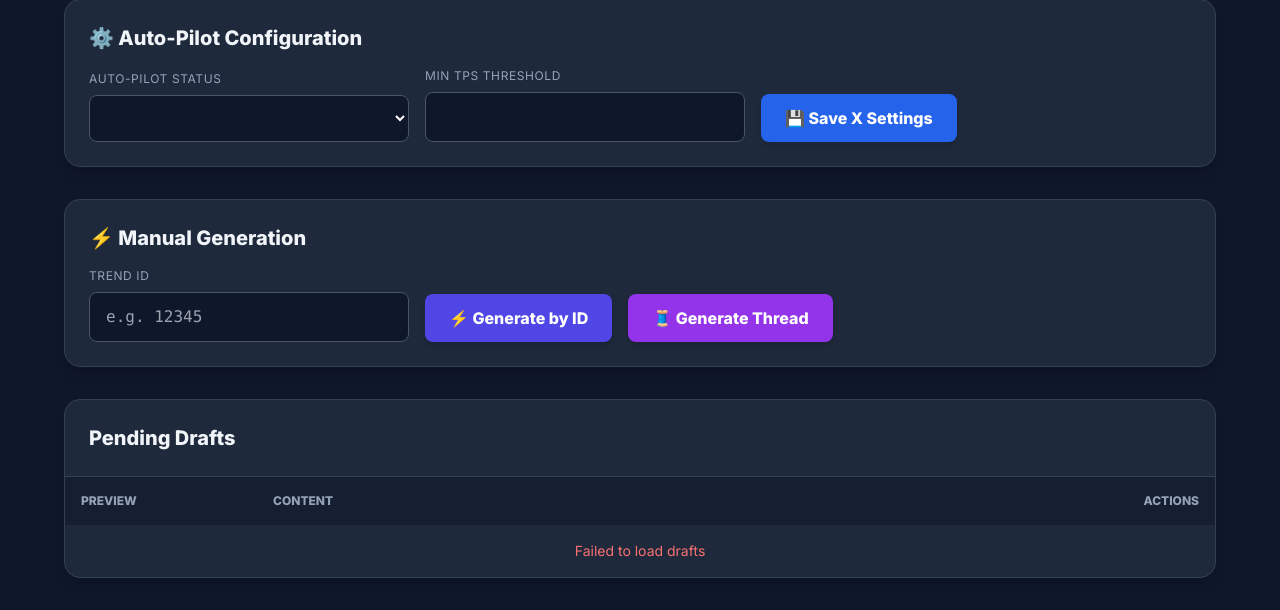
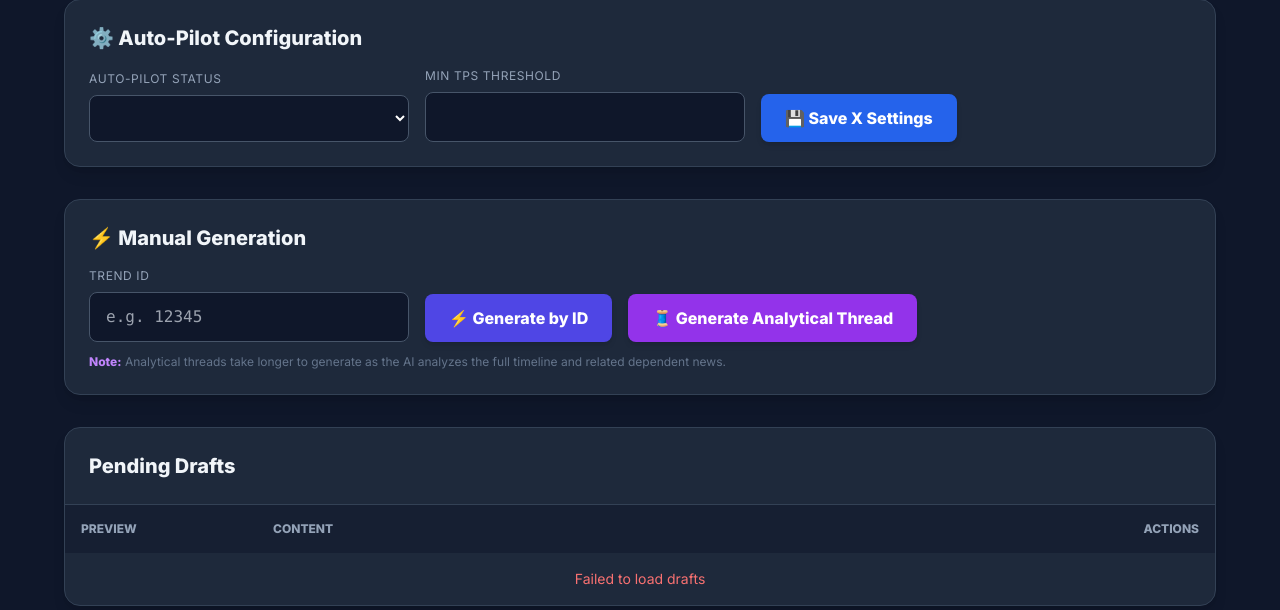
Before and after one commit to pdrm55/turkey-trend-watcher, a Flask app: template app/templates/x_studio.html in a window 1280 px wide. Shown: the part 109-719 px from the top of the page. Run offline with Flask 3, Linux system fonts and the light colour scheme; the template is opened without the code that fills it: most values are stand-ins (such as "Sample title", 1, 10 or a date in 2020); some libraries are stand-ins or nearby versions.

Commit message:
feat: enhance analytical thread generation UI and display
Co-authored-by: aider (gemini/gemini-3.1-pro-preview) <aider@aider.chat>

```diff
--- a/app/templates/x_studio.html
+++ b/app/templates/x_studio.html
@@ -50,6 +50,7 @@
             <h2 class="text-xl font-bold mb-4 flex items-center gap-2">
                 ⚡ Manual Generation
             </h2>
+            <div class="flex flex-col gap-2">
                 <div class="flex items-end gap-4">
                     <div class="flex-1 max-w-xs">
                         <label class="block text-xs text-slate-400 uppercase tracking-wider mb-2">Trend ID</label>
@@ -60,8 +61,12 @@
                         ⚡ Generate by ID
                     </button>
                     <button onclick="generateThreadById()" id="btnGenerateThread" class="bg-purple-600 hover:bg-purple-500 text-white font-bold px-6 py-3 rounded-lg transition-colors shadow-md">
-                    🧵 Generate Thread
+                        🧵 Generate Analytical Thread
                     </button>
+                </div>
+                <p class="text-xs text-slate-500 mt-1">
+                    <span class="font-bold text-purple-400">Note:</span> Analytical threads take longer to generate as the AI analyzes the full timeline and related dependent news.
+                </p>
             </div>
         </section>
 
@@ -189,7 +194,7 @@
                 alert('Failed to generate thread draft.');
             } finally {
                 btn.disabled = false;
-                btn.innerText = '🧵 Generate Thread';
+                btn.innerText = '🧵 Generate Analytical Thread';
             }
         }
 
@@ -215,19 +220,29 @@
                         // Thread Logic
                         const parts = d.caption.split('====THREAD====');
 
-                        contentHtml = `<div class="border-l-2 border-slate-600 pl-4 ml-2 space-y-4">`;
+                        const threadLabels = [
+                            "Part 1: Hook & TPS",
+                            "Part 2: Context & Timeline",
+                            "Part 3: Data & Connections",
+                            "Part 4: AI Insight",
+                            "Part 5: Conclusion & CTA"
+                        ];
+
+                        contentHtml = `<div class="border-l-2 border-purple-600 pl-4 ml-2 space-y-4">`;
                         parts.forEach((part, index) => {
                             const trimmedPart = part.trim();
+                            const label = threadLabels[index] || `Tweet ${index + 1}`;
+
                             contentHtml += `
                                 <div>
-                                    <span class="text-xs text-slate-400 uppercase tracking-wider block mb-1">Tweet ${index + 1} / ${parts.length}</span>
+                                    <span class="text-xs text-purple-400 font-bold uppercase tracking-wider block mb-1">${label}</span>
                                     <div class="bg-slate-900 p-4 rounded-lg border border-slate-700 text-slate-300 text-sm font-mono whitespace-pre-wrap shadow-inner">${trimmedPart}</div>
                                 </div>`;
 
                             const encodedPart = encodeURIComponent(trimmedPart).replace(/'/g, "%27");
                             actionsHtml += `
-                                <button onclick="copyCaption(this, '${encodedPart}')" class="w-full bg-blue-600 hover:bg-blue-500 text-white text-xs font-bold px-3 py-2 rounded transition-colors flex items-center justify-center gap-2 shadow-sm mb-2">
-                                    📋 Copy Tweet ${index + 1}
+                                <button onclick="copyCaption(this, '${encodedPart}')" class="w-full bg-purple-600 hover:bg-purple-500 text-white text-xs font-bold px-3 py-2 rounded transition-colors flex items-center justify-center gap-2 shadow-sm mb-2">
+                                    📋 Copy ${label.split(':')[0]}
                                 </button>`;
                         });
                         contentHtml += `</div>`;
@@ -315,12 +330,16 @@
             navigator.clipboard.writeText(text).then(() => {
                 const originalText = btn.innerHTML;
                 btn.innerHTML = '✅ Copied!';
-                btn.classList.remove('bg-blue-600', 'hover:bg-blue-500');
+                btn.classList.remove('bg-blue-600', 'hover:bg-blue-500', 'bg-purple-600', 'hover:bg-purple-500');
                 btn.classList.add('bg-green-600', 'hover:bg-green-500');
                 setTimeout(() => {
                     btn.innerHTML = originalText;
+                    btn.classList.remove('bg-green-600', 'hover:bg-green-500');
+                    if (originalText.includes('Part')) {
+                        btn.classList.add('bg-purple-600', 'hover:bg-purple-500');
+                    } else {
                         btn.classList.add('bg-blue-600', 'hover:bg-blue-500');
-                    btn.classList.remove('bg-green-600', 'hover:bg-green-500');
+                    }
                 }, 2000);
             }).catch(err => {
                 console.error('Failed to copy: ', err);
```
Lines whose indentation alone changed are shown as unchanged.
